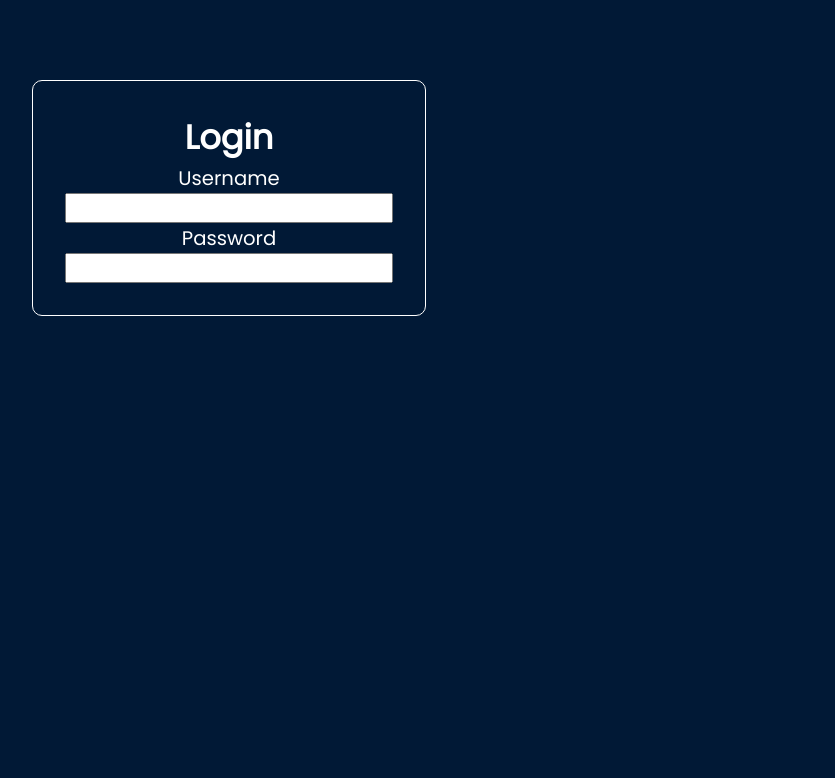
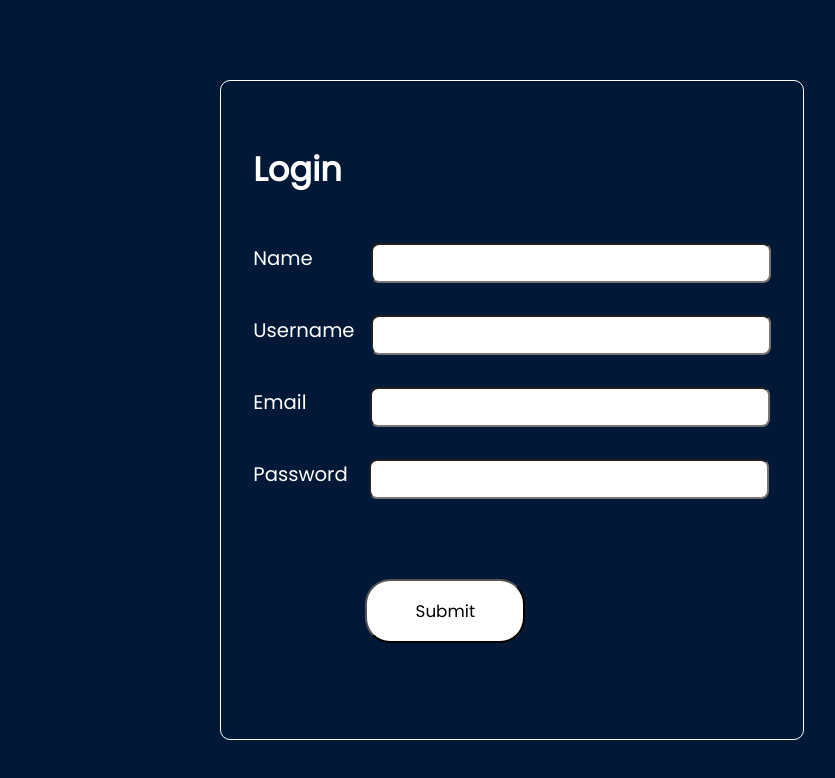
Before and after one commit to Danish1004/online-judge-frontend, a React (Create React App) app: page / in a window 1280 px wide. Shown: the top 778 px of the page, without its empty margins (128-963 px from the left). Built offline with nearby package versions, Linux system fonts and the light colour scheme.

Commit message:
Login Form created

```diff
--- a/src/App.css
+++ b/src/App.css
@@ -15,6 +15,7 @@
 
   /*========== Font weight ==========*/
   --font-normal: 100;
+  --font-heading-light: 200;
   --font-medium: 300;
   --font-semi-bold: 400;
 }
--- a/src/pages/login/Login.css
+++ b/src/pages/login/Login.css
@@ -1,10 +1,43 @@
 .login_container {
-  text-align: center;
-  padding: 2rem 2rem 2rem 2rem;
+  /* text-align: center; */
+  padding: 4rem 2rem 6rem 2rem;
   border: 1px solid white;
   border-radius: 10px;
   max-width: fit-content;
 }
 .main {
   padding: 5rem 10rem 5rem 10rem;
+  display: flex;
+  justify-content: center;
+  /* margin: 10rem 0 10rem 0; */
 }
+
+.main_heading {
+  margin-bottom: 3rem;
+}
+
+/* .login_box {
+  display: flex;
+  flex-direction: column;
+} */
+.input_area {
+  display: flex;
+  flex-direction: row;
+  gap: 1rem;
+  margin-top: 2rem;
+}
+
+input {
+  background-color: rgb(255, 255, 255);
+  border-radius: 8px;
+  width: 25rem;
+  height: 2.5rem;
+  padding: 10px;
+}
+.submit {
+  margin: 5rem 0rem 0rem 7rem;
+  width: 10rem;
+  height: 4rem;
+  border-radius: 25px;
+  background-color: rgb(255, 255, 255);
+}
--- a/src/pages/login/Login.jsx
+++ b/src/pages/login/Login.jsx
@@ -6,10 +6,25 @@ const Login = () => {
       <div className="login_container">
         <h1 className="main_heading">Login</h1>
         <div className="login_box">
-          <h3>Username</h3>
-          <input type="text" required></input>
-          <h3>Password</h3>
-          <input type="password" required></input>
+          <div className="input_area">
+            <h3>Name&nbsp;&nbsp;&nbsp;&nbsp;&nbsp;&nbsp;&nbsp;&nbsp;</h3>
+            <input type="text" required></input>
+          </div>
+          <div className="input_area">
+            <h3>Username</h3>
+            <input type="text" required></input>
+          </div>
+          <div className="input_area">
+            <h3>Email&nbsp;&nbsp;&nbsp;&nbsp;&nbsp;&nbsp;&nbsp;&nbsp;&nbsp;</h3>
+            <input type="email" required></input>
+          </div>
+          <div className="input_area">
+            <h3>Password&nbsp;</h3>
+            <input type="password" required></input>
+          </div>
+          <button className="submit" type="submit">
+            Submit
+          </button>
         </div>
       </div>
     </div>
```
